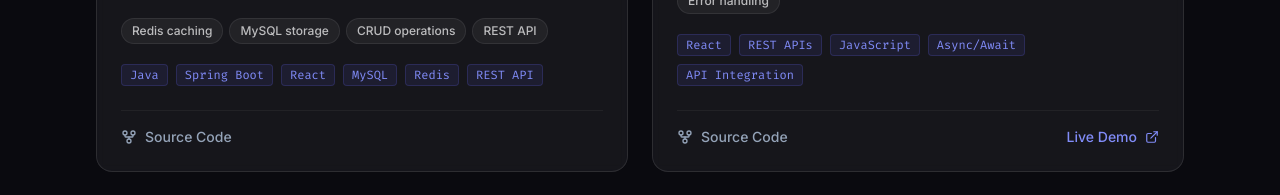
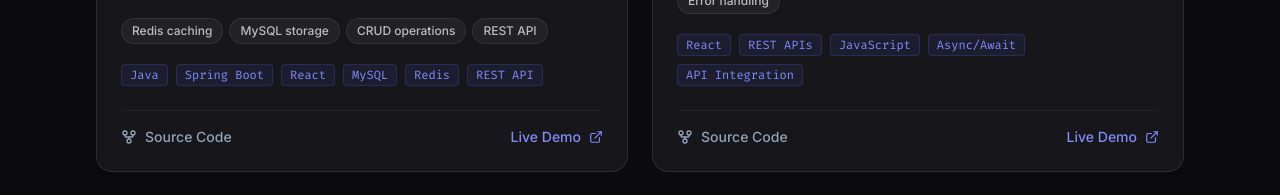
Before and after one commit to MulMukendi/mulumba-portfolio-site, a React (Vite) app: page / in a window 1280 px wide. Shown: the part 3620-3815 px from the top of the page. Built offline with nearby package versions, Linux system fonts and the light colour scheme.

Commit message:
fix: add demo link to user management system

```diff
--- a/src/components/Projects.jsx
+++ b/src/components/Projects.jsx
@@ -12,7 +12,7 @@ const projects = [
     color: 'from-emerald-500 to-teal-400',
     features: ['Redis caching', 'MySQL storage', 'CRUD operations', 'REST API'],
     github: 'https://github.com/mulmukendi',
-    demo: null,
+    demo: 'https://user-management-system-coral.vercel.app',
   },
   {
     id: 2,
```
